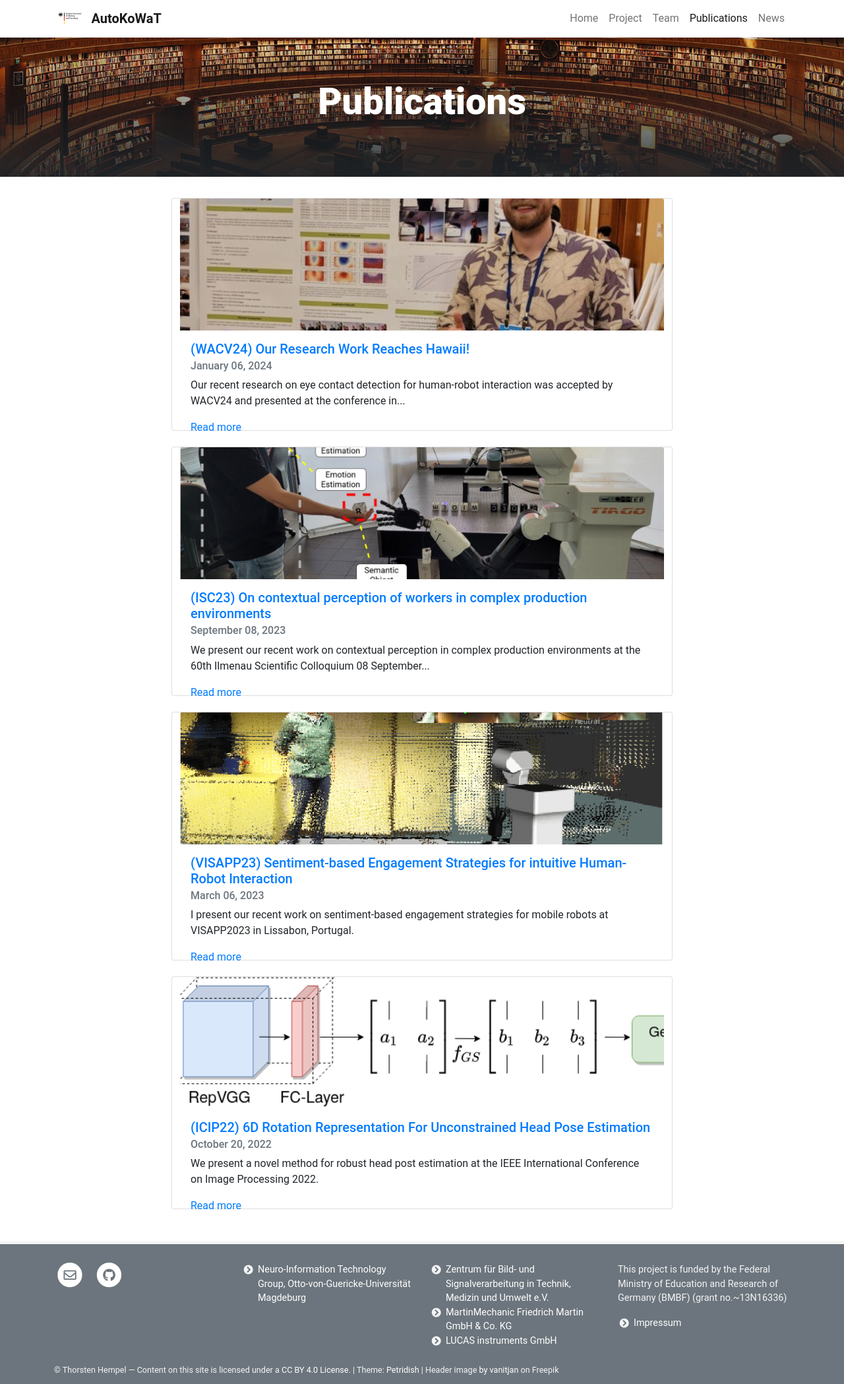
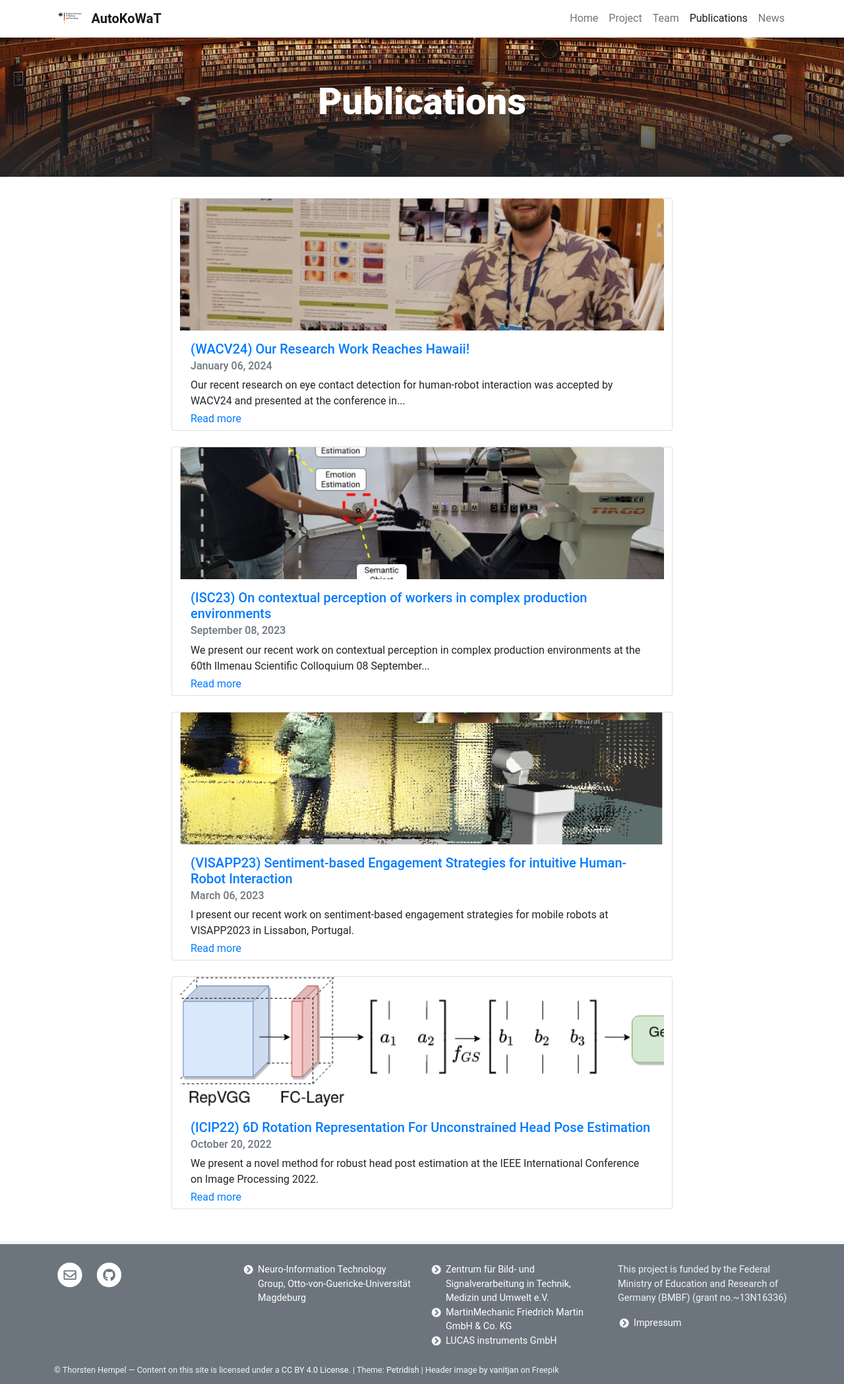
Before and after one commit to autokowat/autokowat.github.io, a Jekyll site: the page built from pages/publications.md, in a window 1280 px wide. Shown: the whole page at 66% size. Built offline with Jekyll 4.4.1, drawn with Linux system fonts in a browser that asks for light colours.

Commit message:
Add link

```diff
--- a/_includes/card.html
+++ b/_includes/card.html
@@ -22,7 +22,7 @@
       {% endif %}
     </div>
     <div class="read-more">
-      <div style="text-align:right;position: absolute;bottom: 1; right: 1; ">
+      <div style="text-align:right;position: absolute;bottom: 5px; right: px; ">
         <a class="stretched-link" href="{{ post.url | relative_url }}" >
           Read more
         </a>
```
